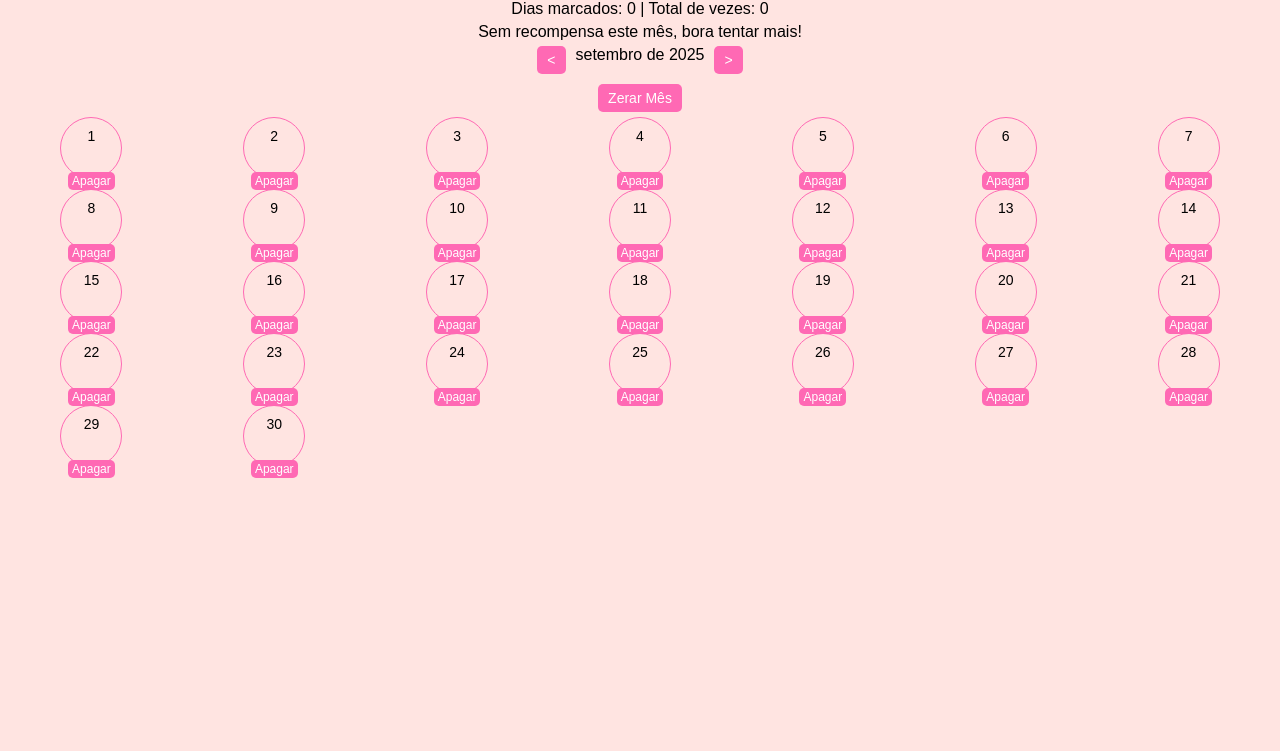
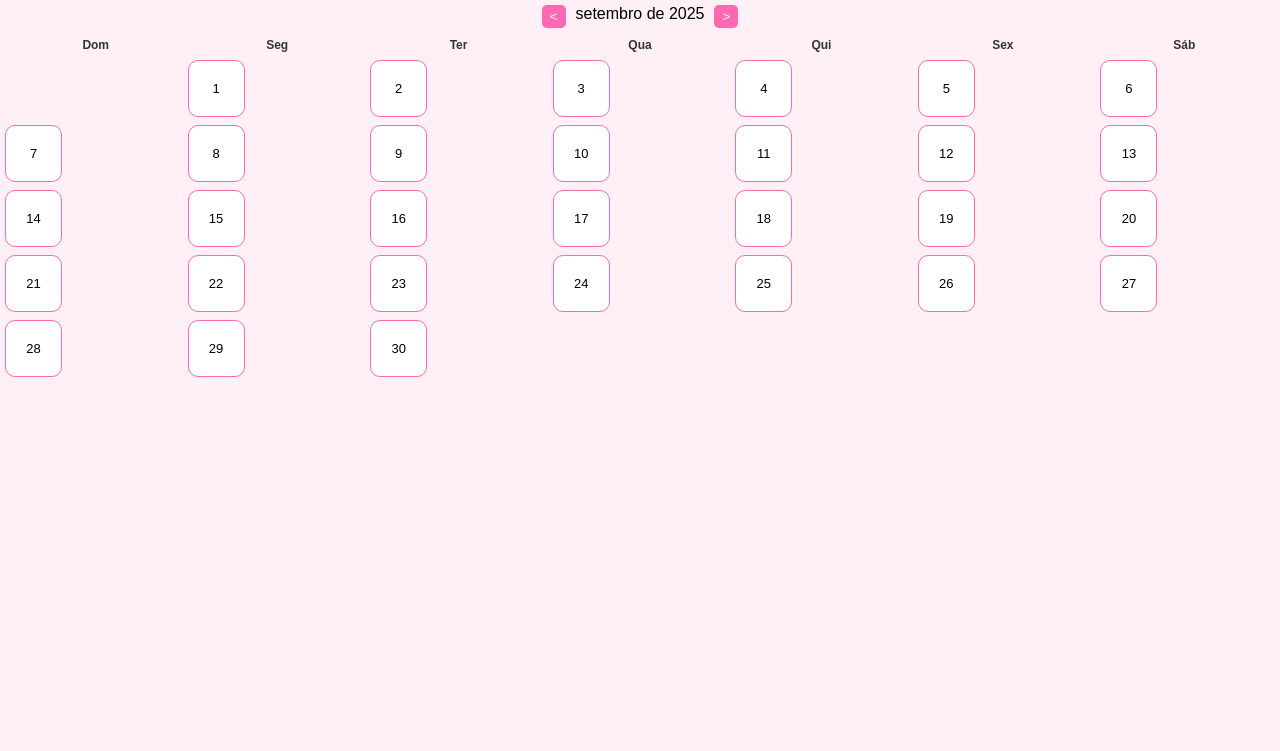
Before and after one commit to matheusgoncalvesdeoliveira95-cmyk/furufas-pro, a plain HTML site: page index.html in a window 1280 px wide. Shown: the part 49-800 px from the top of the page. Drawn offline with nearby package versions, Linux system fonts and the light colour scheme.

Commit message:
Add files via upload

```diff
--- a/index.html
+++ b/index.html
@@ -8,159 +8,60 @@
 <meta name="apple-mobile-web-app-capable" content="yes">
 <meta name="apple-mobile-web-app-title" content="Furufas">
 <meta name="apple-mobile-web-app-status-bar-style" content="black-translucent">
-<script src="https://cdn.jsdelivr.net/npm/chart.js"></script>
 <style>
-body { font-family: Arial,sans-serif; text-align:center; margin:5px; transition: background-color 0.5s;}
-h1 { color:#ff1493; font-size:24px; margin-bottom:5px; }
-#stats, #recompensa { font-size:16px; margin-bottom:5px; }
-.calendar-header { display:flex; justify-content:center; gap:10px; margin-bottom:5px; }
-button { padding:6px 10px; border:none; border-radius:5px; background:#ff69b4; color:white; font-size:14px; }
-.calendar { display:grid; grid-template-columns:repeat(7,1fr); gap:10px; justify-items:center; }
-.day { width:60px; height:60px; line-height:60px; border-radius:50%; border:1px solid #ff69b4;
-       cursor:pointer; transition:0.3s; font-size:14px; display:flex; justify-content:center;
-       align-items:center; flex-direction:column; position:relative; }
-.day-marked-1, .day-marked-2, .day-marked-3 { animation: pop 0.3s ease; }
-@keyframes pop { 0% { transform: scale(1); } 50% { transform: scale(1.2); } 100% { transform: scale(1); } }
-.note { display:none; font-size:10px; color:#222; margin-top:2px; background:#fff8f0; padding:2px 3px; border-radius:3px; position:absolute; top:-25px; z-index:10; box-shadow:0 1px 3px rgba(0,0,0,0.3); }
-.day.has-note:hover .note, .day.has-note.touch-show .note { display:block; }
-.delete-btn { margin-top:6px; font-size:12px; padding:2px 4px; }
-canvas { max-width: 100%; margin-top:10px; }
+  body { font-family: Arial,sans-serif; text-align:center; margin:5px; background:#fff0f5;}
+  h1 { color:#ff1493; font-size:24px; margin-bottom:10px; }
+  .calendar-header { display:flex; justify-content:center; gap:10px; margin-bottom:10px; }
+  button { padding:4px 8px; border:none; border-radius:5px; background:#ff69b4; color:white; cursor:pointer; }
+  .weekdays { display:grid; grid-template-columns:repeat(7,1fr); margin-bottom:8px; }
+  .weekdays div { font-size:12px; font-weight:bold; color:#333; }
+  .calendar { display:grid; grid-template-columns:repeat(7,1fr); gap:8px; }
+  .day { width:55px; height:55px; border-radius:10px; border:1px solid #ff69b4;
+         display:flex; justify-content:center; align-items:center; font-size:13px; background:#fff; cursor:pointer; flex-direction:column;}
 </style>
 </head>
 <body>
-
 <h1>Furufas Pro</h1>
-<div id="stats"></div>
-<div id="recompensa"></div>
 <div class="calendar-header">
   <button id="prevMonth">&lt;</button>
   <div id="monthYear"></div>
   <button id="nextMonth">&gt;</button>
 </div>
+<div class="weekdays">
+  <div>Dom</div><div>Seg</div><div>Ter</div><div>Qua</div><div>Qui</div><div>Sex</div><div>Sáb</div>
+</div>
 <div class="calendar" id="calendar"></div>
-<canvas id="chartDays" height="100"></canvas>
-<audio id="sound" src="pop.mp3" preload="auto"></audio>
-
 <script>
-if('serviceWorker' in navigator){navigator.serviceWorker.register('service-worker.js');}
-
-let emojiConfig = {1:'🍑💦',2:'🍑🔥',3:'💥🍆'};
-let monthThemes = [
-  {bg:'#fff0f5',day1:'#ffc0cb',day2:'#ff69b4',day3:'#c71585'},
-  {bg:'#ffe4e1',day1:'#ffd1d1',day2:'#ff9999',day3:'#cc3366'},
-  {bg:'#ffe4b5',day1:'#ffecb3',day2:'#ffc107',day3:'#ff9800'},
-  {bg:'#e6e6fa',day1:'#dcdcff',day2:'#b3b3ff',day3:'#6666cc'},
-  {bg:'#f0fff0',day1:'#d0ffd0',day2:'#90ee90',day3:'#339933'},
-  {bg:'#f5f5dc',day1:'#fffacd',day2:'#f0e68c',day3:'#bdb76b'},
-  {bg:'#fafad2',day1:'#ffffe0',day2:'#ffff99',day3:'#cccc66'},
-  {bg:'#e0ffff',day1:'#b3ffff',day2:'#66ffff',day3:'#339999'},
-  {bg:'#ffe4e1',day1:'#ffd1d1',day2:'#ff9999',day3:'#cc3366'},
-  {bg:'#f5f5dc',day1:'#fffacd',day2:'#f0e68c',day3:'#bdb76b'},
-  {bg:'#e6e6fa',day1:'#dcdcff',day2:'#b3b3ff',day3:'#6666cc'},
-  {bg:'#fff0f5',day1:'#ffc0cb',day2:'#ff69b4',day3:'#c71585'}
-];
+let now=new Date();
+let markedDays=JSON.parse(localStorage.getItem('markedDays'))||{};
 
 const calendar=document.getElementById('calendar');
-const stats=document.getElementById('stats');
-const recompensa=document.getElementById('recompensa');
 const monthYear=document.getElementById('monthYear');
-const prevMonthBtn=document.getElementById('prevMonth');
-const nextMonthBtn=document.getElementById('nextMonth');
-const chartCanvas = document.getElementById('chartDays');
-const sound = document.getElementById('sound');
-
-let now=new Date();
-let markedDays=JSON.parse(localStorage.getItem('markedDays'))||{};
 
 function renderCalendar(){
   const monthKey=`${now.getFullYear()}-${now.getMonth()}`;
   const daysInMonth=new Date(now.getFullYear(),now.getMonth()+1,0).getDate();
+  const firstDay=new Date(now.getFullYear(),now.getMonth(),1).getDay();
   calendar.innerHTML='';
   monthYear.textContent=now.toLocaleString('pt-BR',{month:'long',year:'numeric'});
-  const theme = monthThemes[now.getMonth()];
-  document.body.style.backgroundColor = theme.bg;
   if(!markedDays[monthKey]) markedDays[monthKey]={};
-
+  for(let b=0;b<firstDay;b++){ calendar.appendChild(document.createElement('div')); }
   for(let i=1;i<=daysInMonth;i++){
     const day=document.createElement('div');
-    day.classList.add('day');
-    const count=markedDays[monthKey][i]?.count||0;
-    const noteText=markedDays[monthKey][i]?.note||'';
-    day.textContent=count>0?`${emojiConfig[Math.min(count,3)]} ${count}`:i;
-
-    if(noteText) {
-      day.classList.add('has-note');
-      const noteDiv=document.createElement('div');
-      noteDiv.classList.add('note');
-      noteDiv.textContent=noteText;
-      day.appendChild(noteDiv);
-    }
-
-    if(count===1) day.style.backgroundColor=theme.day1;
-    else if(count===2) day.style.backgroundColor=theme.day2;
-    else if(count>=3) day.style.backgroundColor=theme.day3;
-
-    const btn = document.createElement('button');
-    btn.textContent = "Apagar";
-    btn.className = "delete-btn";
-    btn.addEventListener('click', (e)=>{
-      e.stopPropagation();
-      markedDays[monthKey][i] = {count:0,note:""};
-      localStorage.setItem('markedDays', JSON.stringify(markedDays));
+    day.className="day";
+    const count=markedDays[monthKey][i]||0;
+    day.textContent=count>0?`🔥 ${count}`:i;
+    day.addEventListener('click',()=>{
+      markedDays[monthKey][i]=(markedDays[monthKey][i]||0)+1;
+      localStorage.setItem('markedDays',JSON.stringify(markedDays));
       renderCalendar();
     });
-    day.appendChild(btn);
-
-    day.addEventListener('click',()=>{
-      if(!markedDays[monthKey][i]) markedDays[monthKey][i]={count:0,note:""};
-      markedDays[monthKey][i].count+=1;
-      sound.play();
-      localStorage.setItem('markedDays', JSON.stringify(markedDays));
-      renderCalendar();
-    });
-
     calendar.appendChild(day);
   }
-
-  let resetBtn = document.getElementById('resetMonthBtn');
-  if(!resetBtn){
-    resetBtn = document.createElement('button');
-    resetBtn.id = 'resetMonthBtn';
-    resetBtn.textContent = "Zerar Mês";
-    resetBtn.style.margin = "5px";
-    resetBtn.addEventListener('click', ()=>{
-      markedDays[monthKey] = {};
-      localStorage.setItem('markedDays', JSON.stringify(markedDays));
-      renderCalendar();
-    });
-    calendar.parentNode.insertBefore(resetBtn, calendar);
-  }
-
-  renderStats();
-  renderRecompensa();
 }
-
-function renderStats(){
-  const monthKey=`${now.getFullYear()}-${now.getMonth()}`;
-  const daysMarked=markedDays[monthKey]?Object.values(markedDays[monthKey]).filter(d=>d.count>0).length:0;
-  const totalCount=markedDays[monthKey]?Object.values(markedDays[monthKey]).reduce((sum,d)=>sum+(d.count||0),0):0;
-  stats.textContent=`Dias marcados: ${daysMarked} | Total de vezes: ${totalCount}`;
-}
-
-function renderRecompensa(){
-  const monthKey=`${now.getFullYear()}-${now.getMonth()}`;
-  const totalCount=markedDays[monthKey]?Object.values(markedDays[monthKey]).reduce((sum,d)=>sum+(d.count||0),0):0;
-  let recompensaMsg='';
-  if(totalCount>=15) recompensaMsg="🎉 Vocês podem escolher qualquer coisa!";
-  else if(totalCount>=10) recompensaMsg="🎉 Saída para lugar de escolha do casal!";
-  else if(totalCount>=5) recompensaMsg="🍦 Recompensa: o que o parceiro escolher!";
-  else recompensaMsg="Sem recompensa este mês, bora tentar mais!";
-  recompensa.textContent = recompensaMsg;
-}
-
+document.getElementById('prevMonth').onclick=()=>{now.setMonth(now.getMonth()-1);renderCalendar();};
+document.getElementById('nextMonth').onclick=()=>{now.setMonth(now.getMonth()+1);renderCalendar();};
 renderCalendar();
-prevMonthBtn.addEventListener('click',()=>{now.setMonth(now.getMonth()-1);renderCalendar();});
-nextMonthBtn.addEventListener('click',()=>{now.setMonth(now.getMonth()+1);renderCalendar();});
 </script>
 </body>
 </html>
```
Also changed, not shown: service-worker.js (+9 -6 lines), manifest.json.
